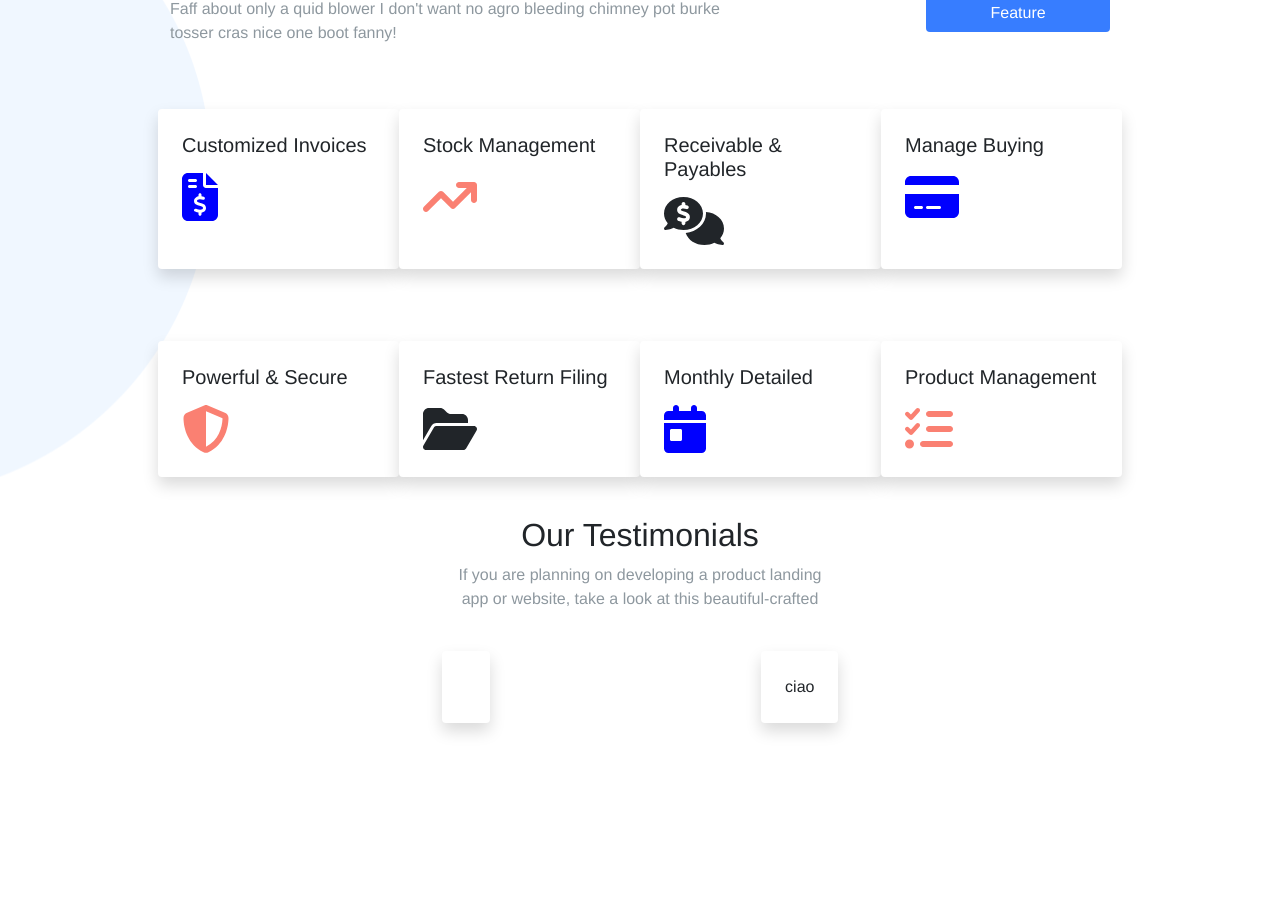
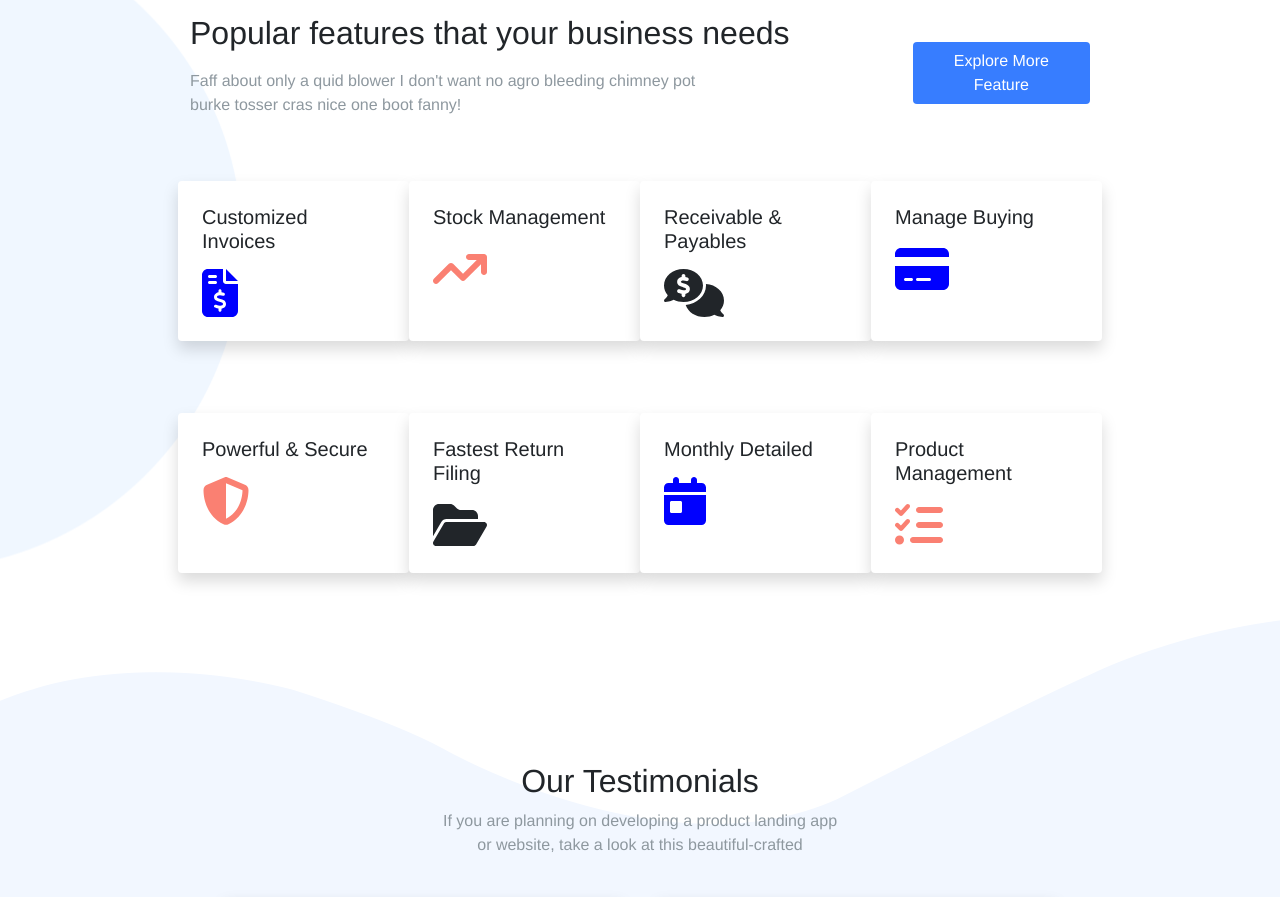
Before and after one commit to patriciabrsk/proj-html-vuejs, a Vue app: page / in a window 1280 px wide. Shown: the part 1867-2764 px from the top of the page. Before the commit the page ends 2698 px from the top, so only its background shows below. Built offline with nearby package versions, Linux system fonts and the light colour scheme.

Commit message:
testimonials section

```diff
--- a/src/assets/style/style.scss
+++ b/src/assets/style/style.scss
@@ -6,5 +6,5 @@ body, html {
 }
 
 .inner-container {
-    padding: 20px 100px;
+    padding: 20px 120px;
 }
--- a/src/components/Features.vue
+++ b/src/components/Features.vue
@@ -1,5 +1,5 @@
 <template>
-  <section class="features py-5">
+  <section class="features py-5 mb-5">
     <div class="container inner-container py-5">
       <div class="text-wrapper d-flex justify-content-between mb-5">
         <div class="texts">
@@ -14,7 +14,7 @@
         </button>
       </div>
       <div class="cards">
-        <div class="row row-cols-4 g-4">
+        <div class="row row-cols-4 g-4 mb-5">
           <div
             class="feature-card col shadow p-4 mb-5 bg-body rounded"
             v-for="element in features"
@@ -96,7 +96,7 @@ section.features {
   //   height: 100%;
   background-image: url("../assets/img/14.png");
   background-repeat: no-repeat;
-  background-position: -70%;
+  background-position: -65%;
   .text-wrapper {
     button.btn {
       background-color: $brandBlue;
--- a/src/components/Header.vue
+++ b/src/components/Header.vue
@@ -82,7 +82,7 @@ export default {
 header {
   height: 50px;
   nav.navbar {
-    padding: 20px 100px;
+    padding: 20px 120px;
     img {
       width: 45px;
     }
--- a/src/components/Testimonials.vue
+++ b/src/components/Testimonials.vue
@@ -1,20 +1,32 @@
 <template>
   <section class="testimonials">
-    <div class="container inner-container h-100">
+    <div class="graphic-divider py-5">
+      <div class="container inner-container h-100 py-5">
         <div class="text-wrapper container d-flex justify-content-center mb-4">
           <div class="text text-center">
             <h2>Our Testimonials</h2>
             <p>
-            If you are planning on developing a product landing app or website,
-            take a look at this beautiful-crafted
+              If you are planning on developing a product landing app or
+              website, take a look at this beautiful-crafted
             </p>
           </div>
         </div>
         <div class="cards d-flex justify-content-evenly">
-        <div class="testimonial-card shadow p-4 mb-5 bg-body rounded">
-          <img src="" alt="" />
+          <div
+            class="testimonial-card shadow p-4 mb-5 bg-body rounded pt-5"
+            v-for="info in testimonials"
+            :key="info"
+          >
+            <div class="image text-center">
+              <img :src="info.img" class="rounded-circle mb-5" alt="" />
             </div>
-        <div class="testimonial-card shadow p-4 mb-5 bg-body rounded">ciao</div>
+            <div class="text d-flex justify-content-center mb-3">
+              <h5 class="me-2">{{ info.name }}</h5>
+              <span> - {{ info.position }}</span>
+            </div>
+            <p>{{ info.description }}</p>
+          </div>
+        </div>
       </div>
     </div>
   </section>
@@ -25,7 +37,24 @@ export default {
   // eslint-disable-next-line vue/multi-word-component-names
   name: "Testimonials",
   data() {
-    return {};
+    return {
+      testimonials: [
+        {
+          img: require("../assets/img/26.jpeg"),
+          name: "Julia Ann",
+          position: " COO Sofbox",
+          description:
+            "At vero eos et accusamus et iusto odio dignissimos ducimus qui blanditiis praesentium vero eos et consectetur accus adip adip",
+        },
+        {
+          img: require("../assets/img/27.jpeg"),
+          name: "Mac Znder",
+          position: " Manager Sofbox",
+          description:
+            "At vero eos et accusamus et iusto odio dignissimos ducimus qui blanditiis praesentium vero eos et consectetur accus adip adip",
+        },
+      ],
+    };
   },
 };
 </script>
@@ -34,16 +63,35 @@ export default {
 @import "../assets/style/style.scss";
 
 section.testimonials {
-  height: 100%;
+  background-color: $brandLtBlue;
+  height: 900px;
+  div.graphic-divider {
     background-image: url("../assets/img/15.png");
-  background-repeat: no-repeat;
+    background-repeat: repeat-x;
+    background-position: left 100% top 0;
     .container {
       div.text-wrapper {
+        padding-top: 50px;
         p {
           color: $brandTxtGrey;
         }
         .text {
-        width: 40%;
+          width: 45%;
+        }
+      }
+    }
+    div.cards {
+      .testimonial-card {
+        width: 400px;
+        img {
+          width: 70px;
+          border: 1px solid $borderGrey1;
+        }
+        div.text {
+          span {
+            color: $brandTxtGrey;
+          }
+        }
       }
     }
   }
```
Lines whose indentation alone changed are shown as unchanged.
